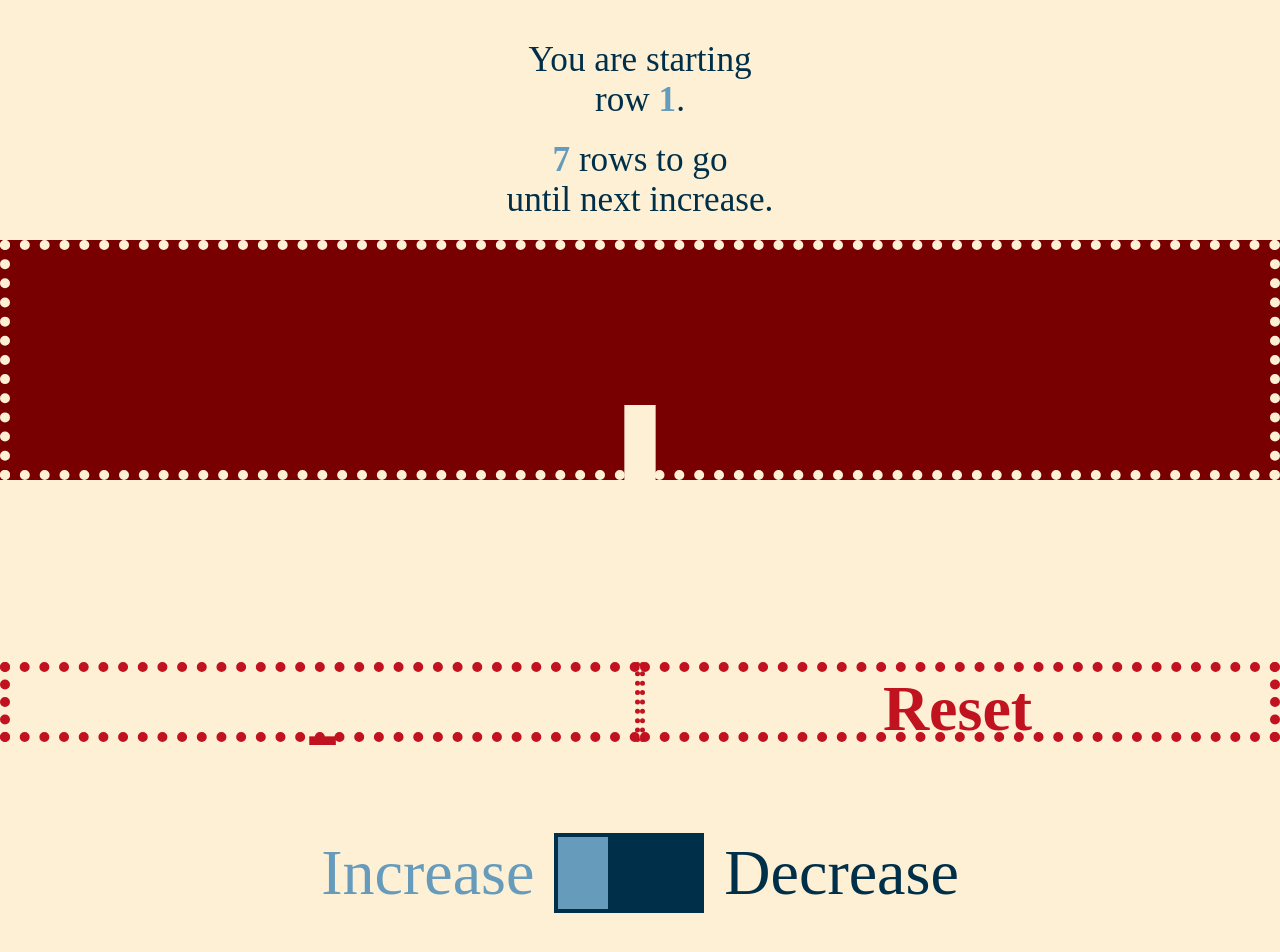
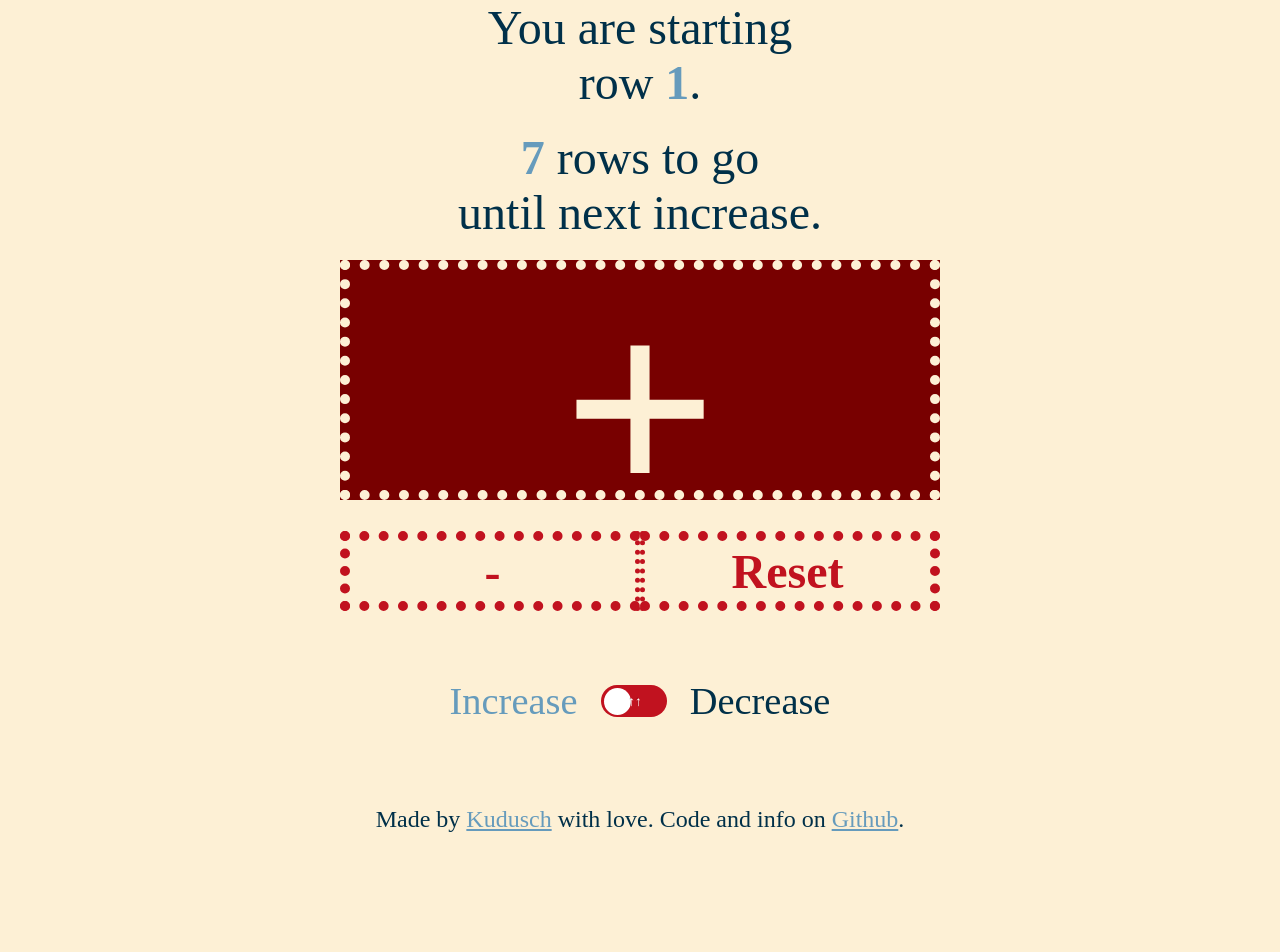
Before and after one commit to Kudusch/sophie_counter, a plain HTML site: page index.html in a window 1280 px wide. After the commit the page ends 857 px from the top, so only its background shows below. Drawn offline with Linux system fonts and the light colour scheme.

Commit message:
Change direction indicator and update icons

```diff
--- a/index.html
+++ b/index.html
@@ -5,8 +5,9 @@
 	<title>Sophie Scarf Counter</title>
 	<meta charset='utf-8'>
 	<meta name="apple-mobile-web-app-capable" content="yes">
-	<meta name="viewport" content="initial-scale=1">
+	<meta name="viewport" content="width=device-width, initial-scale=1, maximum-scale=1,user-scalable=0" />
 	<meta name="apple-mobile-web-app-status-bar-style" content="black-translucent">
+	<link rel="apple-touch-icon" sizes="512x512" href="apple-touch-icon.png">
 	<link rel="stylesheet" href="styles.css">
 	<script>
 		if (localStorage.getItem("division_size") === null) {
@@ -74,27 +75,43 @@
 
 <body ontouchstart="">
 	<div id="display">
-		<div id="total" class="counter">You are starting<br>row <span class="value">1</span>.</div>
-		<div id="indicator"><span class="direction"></span><br>in this round!</div>
-		<div id="division" class="counter"><span class="value">8</span> rows to go<br>until next
-			<span class="direction"></span>.
+		<div id="total" class="counter">
+			<p>You are starting<br>row <span class="value">1</span>.</p>
+		</div>
+		<div id="indicator">
+			<p><span class="direction"></span><br>in this round!</p>
+		</div>
+		<div id="division" class="counter">
+			<p>
+				<span class="value">8</span> rows to go<br>until next <span class="direction"></span>.
+			</p>
 		</div>
 	</div>
 	<div id="ui">
-		<button id="plus">+</button>
-		<button id="undo">-</button>
-		<button id="reset">Reset</button>
+		<button id="plus">
+			<p>+</p>
+		</button>
+		<button id="undo">
+			<p>-</p>
+		</button>
+		<button id="reset">
+			<p>Reset</p>
+		</button>
 	</div>
 	</div>
 	<div id="settings">
 		<p>Increase</p>
 		<label class="switch">
-			<input id="direction" type="checkbox">
+			<input id="direction" class="toggle" type="checkbox">
 			<span class="slider"></span>
 		</label>
 		<p>Decrease</p>
 	</div>
+	<footer>
+		<p>Made by <a href="https://kudusch.de/" target="_blank">Kudusch</a> with love. Code and info on <a href="https://github.com/Kudusch/sophie_counter" target="_blank">Github</a>.</p>
+	</footer>
 </body>
+
 <script>
 	update_ui();
 
--- a/styles.css
+++ b/styles.css
@@ -1,80 +1,114 @@
+:root {
+	--dark-blue: #003049;
+	--light-blue: #669bbc;
+	--dark-red: #780000;
+	--light-red: #c1121f;
+	--dark-sand: #f2d8a4;
+	--light-sand: #fdf0d5;
+}
+
+html {
+	display: flex;
+	align-items: center;
+	height: 100vh;
+	overscroll-behavior: none;
+}
+
 body {
-	height: 90vh;
-	margin: 0;
-	padding-top: 40px;
-	background-color: #fdf0d5;
-	font-family: ui-rounded;
 	display: flex;
 	flex-direction: column;
 	justify-content: space-around;
-	touch-action: none;
-	color: #003049;
+
+	width: 100%;
+	max-width: 600px;
+	margin: auto;
+	background-color: var(--light-sand);
+
+	touch-action: manipulation;
+
+	font-family: ui-rounded;
+	color: var(--dark-blue);
+	font-size: clamp(1.8rem, 1.383rem + 2.087vw, 3rem);
 }
 
-#display {}
+a,
+a:visited {
+	color: var(--light-blue);
+}
 
 #display div {
 	text-align: center;
 	display: block;
-	width: 100vw;
-	font-size: 2.2em;
+	width: 100%;
 	margin-bottom: 20px;
+}
+
+#display p {
+	margin: 0;
 }
 
 #display #indicator {
 	display: none;
-	color: #780000;
+	color: var(--dark-red);
 }
 
 #display span.value {
-	color: #669bbc;
+	color: var(--light-blue);
 	font-weight: bold;
 }
 
-#ui button {
+button {
 	font-weight: bold;
 	border: 0;
 	border-radius: 0;
 	background: none;
-	border: 10px dotted #c1121f;
+	border: 10px dotted var(--light-red);
 	-webkit-appearance: none;
 	padding: 0px;
 	margin: 0;
 	margin-bottom: 10px;
 	font-family: ui-rounded;
-	color: #c1121f;
+	color: var(--light-red);
 	box-sizing: border-box;
 }
 
-#ui button:focus,
-#ui button:active {
-	color: #780000;
-	border: 10px dotted #780000;
-	background-color: #f2d8a4;
+button p {
+	margin: 0;
+}
+
+button:focus,
+button:active {
+	color: var(--dark-red);
+	border: 10px dotted var(--dark-red);
+	background-color: var(--dark-sand);
 }
 
 #plus {
-	color: #780000;
-	border: 10px dotted #780000;
+	color: var(--dark-red);
+	font-size: 5.7em;
+	border: 10px dotted var(--dark-red);
 	height: 30vh;
 	width: 100%;
-	font-size: 35vw;
+}
+
+#plus p {
+	transform: translateY(-20px);
 }
 
 #undo {
+	font-size: 1em;
 	height: 10vh;
 	width: 50%;
 	float: left;
-	font-size: 8vw;
-	border-right: 5px dotted #c1121f !important;
+	border-right: 5px dotted var(--light-red) !important;
 }
 
 #reset {
+	font-size: 1em;
 	height: 10vh;
 	width: 50%;
 	float: right;
-	font-size: 5vw;
-	border-left: 5px dotted #c1121f !important;
+	border-left: 5px dotted var(--light-red) !important;
 }
 
 #settings {
@@ -83,51 +117,67 @@ body {
 	align-items: center;
 	justify-content: center;
 	column-gap: 20px;
-	font-size: 5vw;
 	bottom: 0px;
-	color: #003049;
+	color: var(--dark-blue);
+	font-size: .8em;
 }
 
-/* The switch - the box around the slider */
+/* https://danklammer.com/articles/simple-css-toggle-switch/ */
 .switch {
+	display: flex;
+}
+
+.toggle {
+	appearance: none;
 	position: relative;
 	display: inline-block;
-	width: 150px;
-	height: 80px;
+	box-sizing: content-box;
+	width: 4.5em;
+	height: 2em;
+	padding: 0.2em;
+	border: none;
+	cursor: pointer;
+	border-radius: 1.5em;
+	overflow: hidden;
+	background-color: var(--light-red);
+	transition: background ease 0.3s;
 }
 
-/* Hide default HTML checkbox */
-.switch input {
-	opacity: 0;
-	width: 0;
-	height: 0;
+.toggle:before {
+	content: "↓↓ ↑↑";
+	display: block;
+	position: absolute;
+	z-index: 2;
+	width: 2em;
+	height: 2em;
+	font-family: system-ui;
+	font-size: 1em;
+	line-height: 2em;
+	font-weight: 500;
+	text-transform: uppercase;
+	text-indent: -2em;
+	word-spacing: 2.55em;
+	text-shadow: -1px -1px rgba(0, 0, 0, 0.15);
+	white-space: nowrap;
+	background: #fff;
+	color: #fff;
+	border-radius: 1.5em;
+	transition: transform cubic-bezier(0.3, 1.5, 0.7, 1) 0.3s;
 }
 
-/* The slider */
-.slider {
-	position: absolute;
-	cursor: pointer;
-	top: 0;
-	left: 0;
-	right: 0;
-	bottom: 0;
-	background-color: #003049;
-	-webkit-transition: .4s;
-	transition: .4s;
+.toggle:checked {
+	background-color: var(--dark-red);
 }
 
-.slider:before {
-	position: absolute;
-	content: "";
-	height: 72px;
-	width: 50px;
-	left: 4px;
-	bottom: 4px;
-	background-color: #669bbc;
-	-webkit-transition: .4s;
-	transition: .4s;
+.toggle:checked:before {
+	transform: translateX(2.5em);
 }
 
-input:checked+.slider:before {
-	transform: translateX(92px);
+footer {
+	font-size: .5em;
+	max-width: 600px;
+	width: 100%;
+	bottom: 0;
+	margin: auto;
+	text-align: center;
 }
```
Also changed, not shown: apple-touch-icon.png (added), 2 other files.
